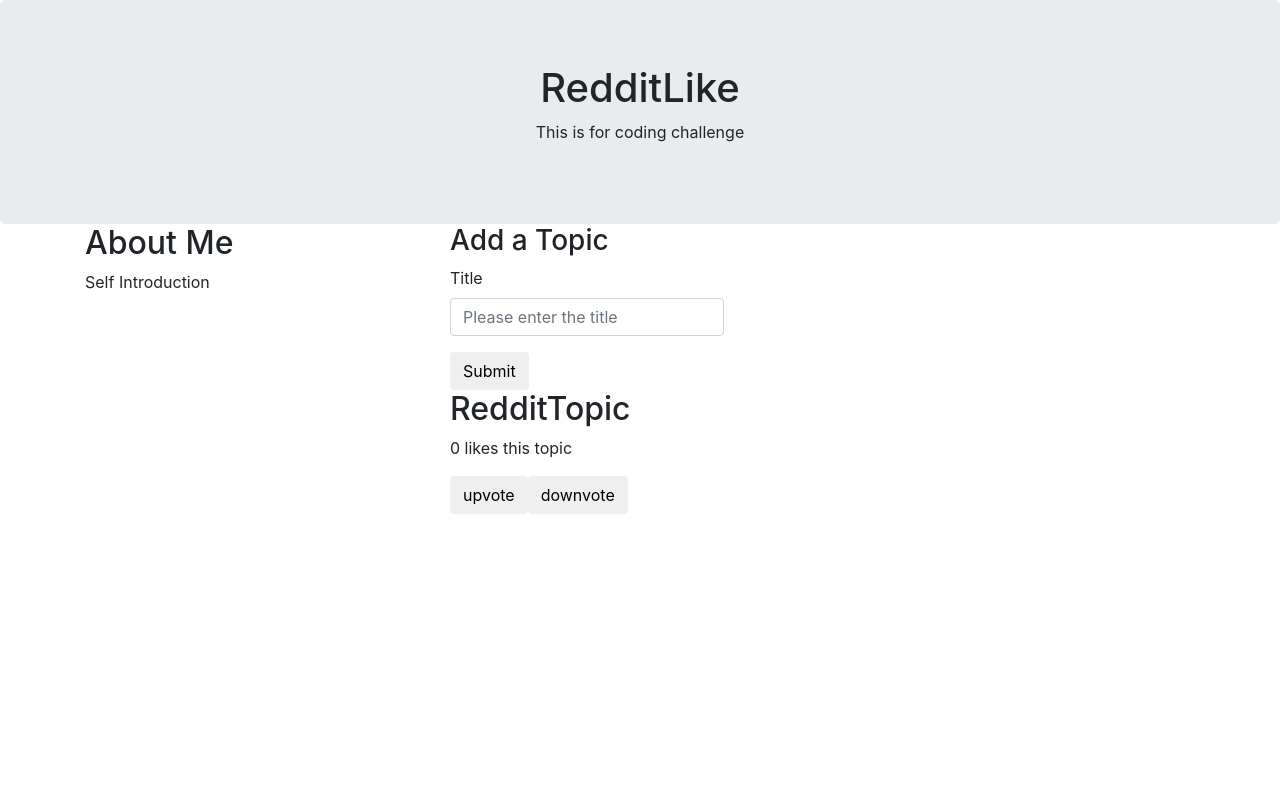
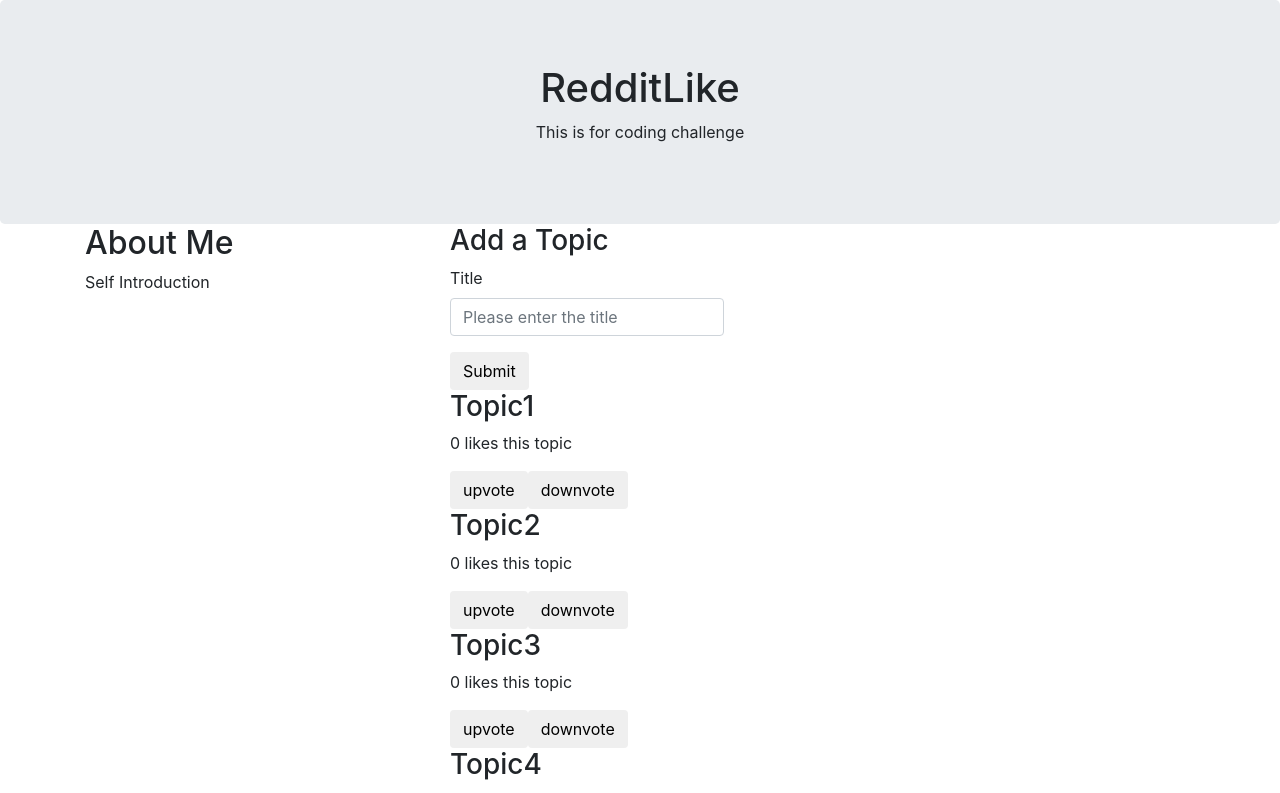
Before and after one commit to Jaime1129/RedditLike, an Angular app in the folder RedditLike/: page / in a window 1280 px wide. Shown: the top 793 px of the page. Built offline with nearby package versions, Linux system fonts and the light colour scheme.

Commit message:
SortedTopicList

```diff
--- a/RedditLike/src/app/app.component.html
+++ b/RedditLike/src/app/app.component.html
@@ -25,7 +25,9 @@
 
 
       <div>
-        <app-topic></app-topic>
+        <app-topic *ngFor="let anytopic of topiclist()" [topic]="anytopic">
+          Topic List is Loading..
+        </app-topic>
       </div>
 
     </div>
--- a/RedditLike/src/app/app.component.ts
+++ b/RedditLike/src/app/app.component.ts
@@ -1,4 +1,5 @@
 import { Component } from '@angular/core';
+import { Topic } from './topic/topic.model';
 
 @Component({
   selector: 'app-root',
@@ -6,11 +7,29 @@ import { Component } from '@angular/core';
   styleUrls: ['./app.component.css']
 })
 export class AppComponent {
-  title = 'app';
+  topics: Topic[];
+
+  constructor() {
+    this.topics = [];
+    for(let i = 1; i < 25; i ++) {
+      this.topics.push(new Topic('Topic'+i, 0));
+    }
+  }
+
+  // sorted by number of likes and only list top 20 topics
+  topiclist(): Topic[] {
+    let sortedTopics: Topic[] = this.topics.sort((a: Topic, b: Topic) => b.likes-a.likes);
+    if (sortedTopics.length <= 20) {
+      return sortedTopics;
+    } else {
+      return sortedTopics.slice(0, 20);
+    }
+  }
 
   // add a topic
   addTopic(title: HTMLInputElement): boolean {
     console.log(`Successfully add a topic: ${title.value}`);
+    this.topics.push(new Topic(title.value, 0));
     return false;
   }
 }
--- a/RedditLike/src/app/topic/topic.component.html
+++ b/RedditLike/src/app/topic/topic.component.html
@@ -1,6 +1,6 @@
 <div>
-  <h2> {{ title }} </h2>
-  <p> {{ likes }} likes this topic</p>
+  <h3> {{ topic.title }} </h3>
+  <p> {{ topic.likes }} likes this topic</p>
   <div>
     <button type="button" class="btn btn-default" (click)="upvote()">
       <span class="glyphicon glyphicon-arrow-up">upvote</span>
--- a/RedditLike/src/app/topic/topic.component.ts
+++ b/RedditLike/src/app/topic/topic.component.ts
@@ -1,4 +1,5 @@
-import { Component, OnInit } from '@angular/core';
+import { Component, OnInit, Input } from '@angular/core';
+import { Topic } from './topic.model';
 
 @Component({
   selector: 'app-topic',
@@ -10,21 +11,14 @@ import { Component, OnInit } from '@angular/core';
 })
 export class TopicComponent implements OnInit {
 
-  title: string; // less than 255 characters
-  likes: number; // upvotes minus downvotes
-
-
-  constructor() {
-    this.title = 'RedditTopic';
-    this.likes = 0;
-   }
+  @Input() topic: Topic;
 
   upvote() {
-    this.likes++;
+    this.topic.likes++;
   }
 
   downvote() {
-    this.likes--;
+    this.topic.likes--;
   }
 
   ngOnInit() {
--- /dev/null
+++ b/RedditLike/src/app/topic/topic.model.ts
@@ -0,0 +1,9 @@
+export class Topic {
+    title: string;
+    likes: number;
+
+    constructor(title: string, likes: number) {
+        this.title = title;
+        this.likes = likes;
+    }
+}
```
